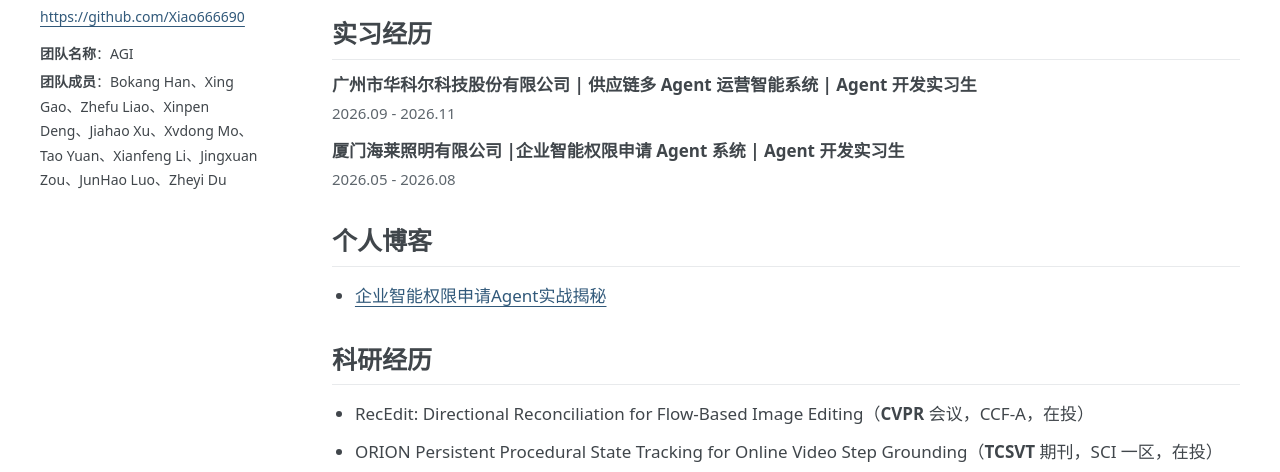
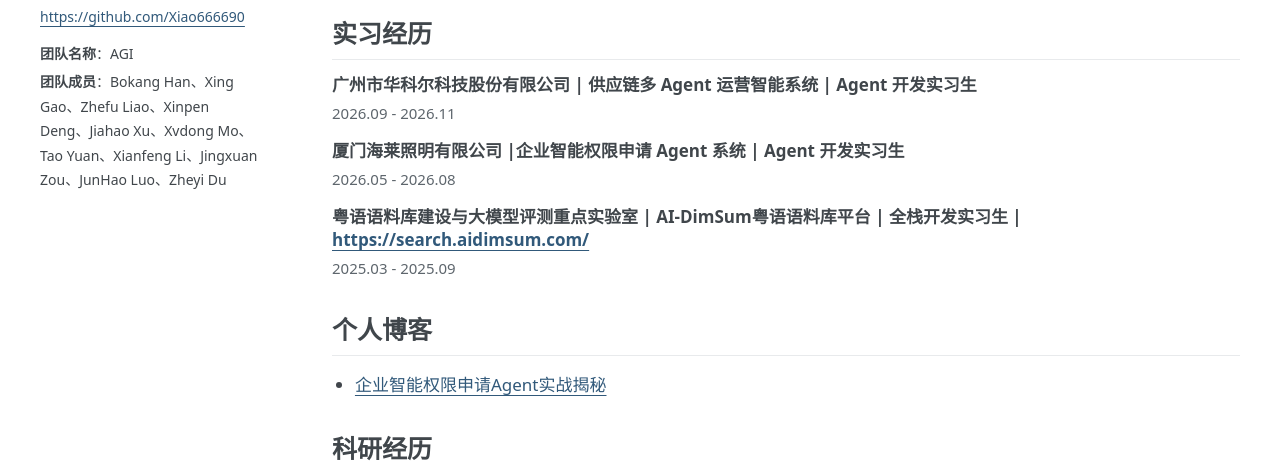
Before and after one commit to Xiao666690/xiao666690.github.io, a plain HTML site: page index.html in a window 1280 px wide. Shown: the part 318-790 px from the top of the page. Drawn offline with Linux system fonts and the light colour scheme.

Commit message:
Add AI-DimSum full-stack internship

```diff
--- a/index.html
+++ b/index.html
@@ -153,6 +153,10 @@
             <h3>厦门海莱照明有限公司 |企业智能权限申请 Agent 系统 | Agent 开发实习生</h3>
             <p class="entry-detail"><time datetime="2026-05">2026.05</time> - <time datetime="2026-08">2026.08</time></p>
           </article>
+        <article class="internship">
+          <h3>粤语语料库建设与大模型评测重点实验室 | AI-DimSum粤语语料库平台 | 全栈开发实习生 | <a href="https://search.aidimsum.com/">https://search.aidimsum.com/</a></h3>
+          <p class="entry-detail"><time datetime="2025-03">2025.03</time> - <time datetime="2025-09">2025.09</time></p>
+        </article>
         </div>
       </section>
 
```
